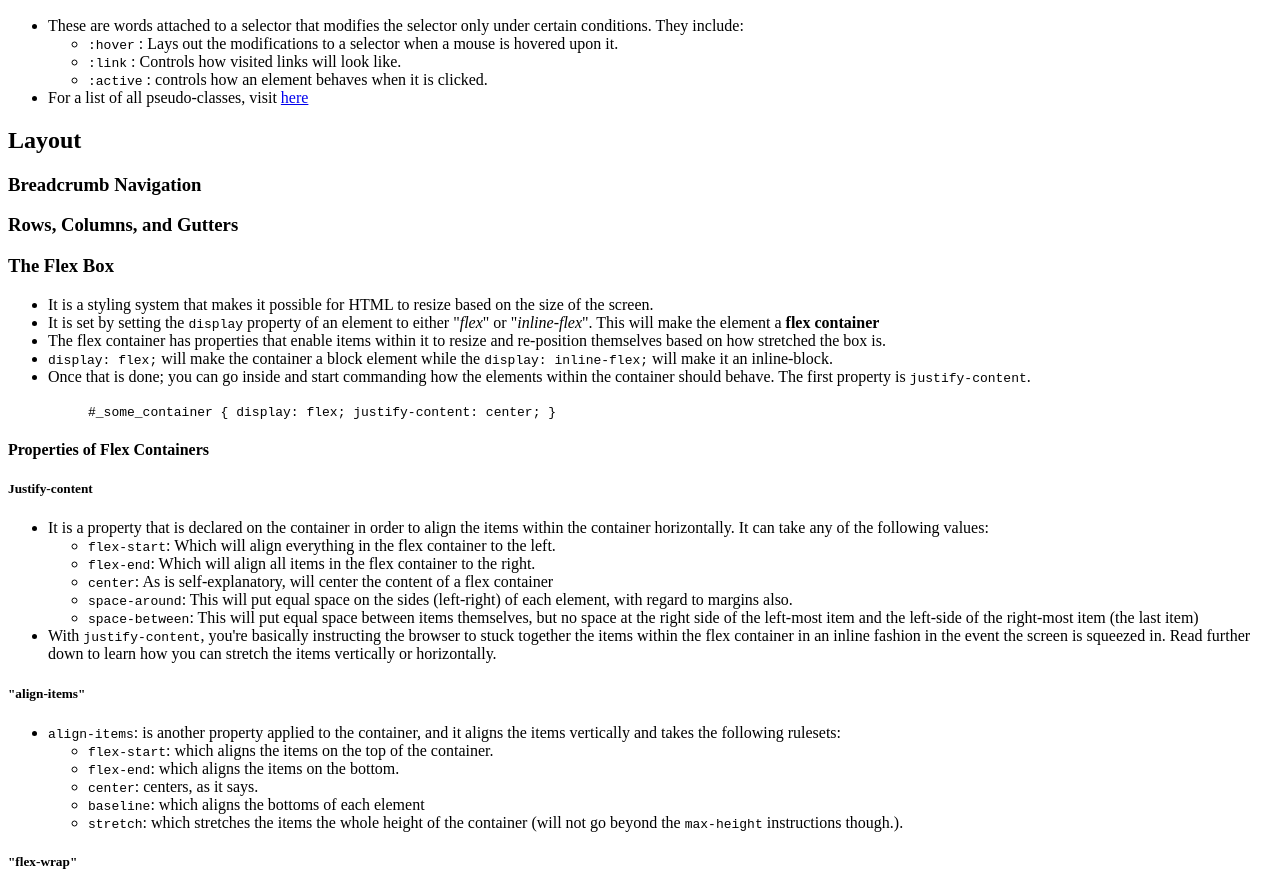
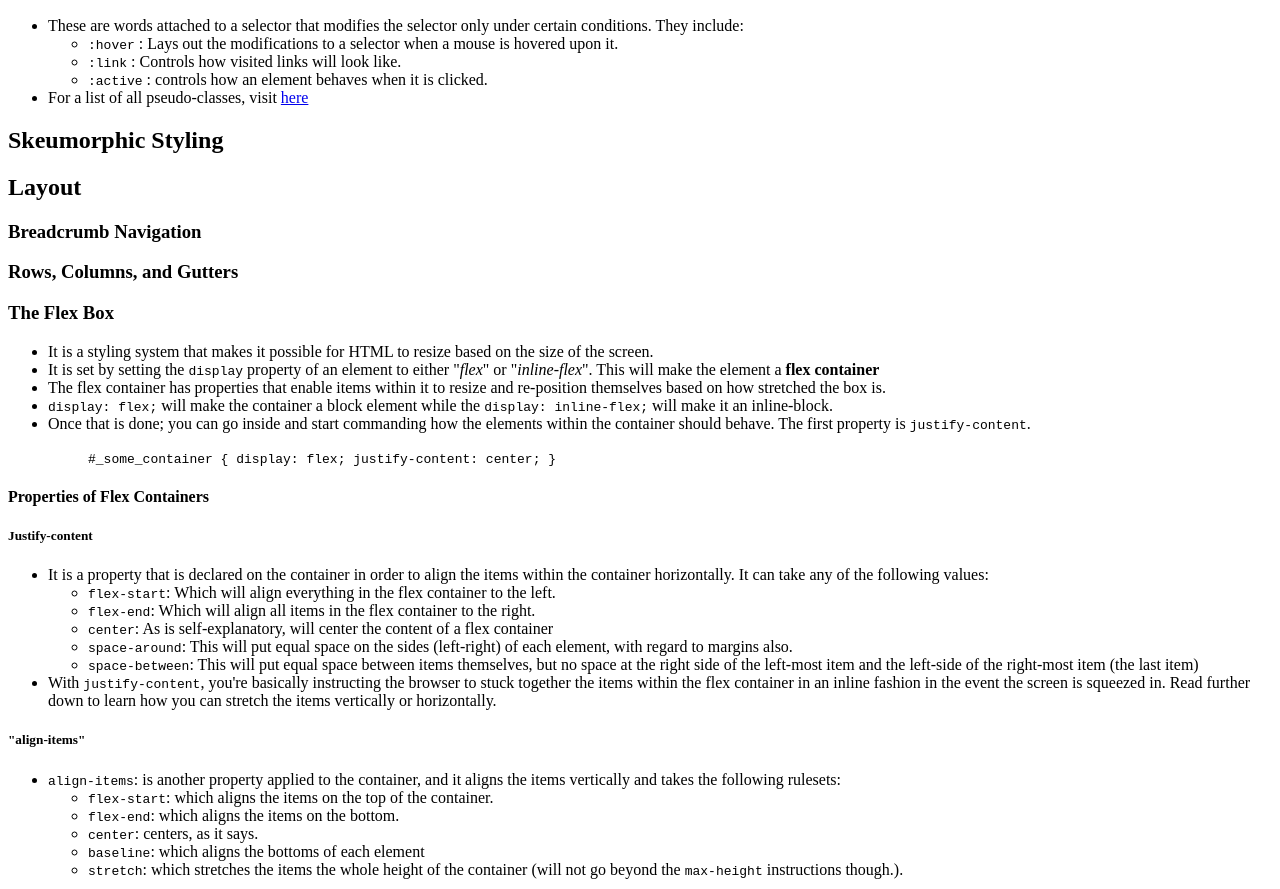
Before and after one commit to DavidMbelwa/personal_website, a plain HTML site: page Instructional htmls/02._CSS/introduction/index.html in a window 1280 px wide. Shown: the part 6126-7015 px from the top of the page. Drawn offline with Linux system fonts and the light colour scheme.

Commit message:
Added skeumorphic designing

```diff
--- a/Instructional htmls/02._CSS/introduction/index.html
+++ b/Instructional htmls/02._CSS/introduction/index.html
@@ -748,6 +748,10 @@
             </article>
 
             <article>
+                <h2 class="main-sub-headers">Skeumorphic Styling</h2>
+            </article>
+
+            <article>
 
                 <h2 class="main-sub-headers">Layout</h2>
 
```
